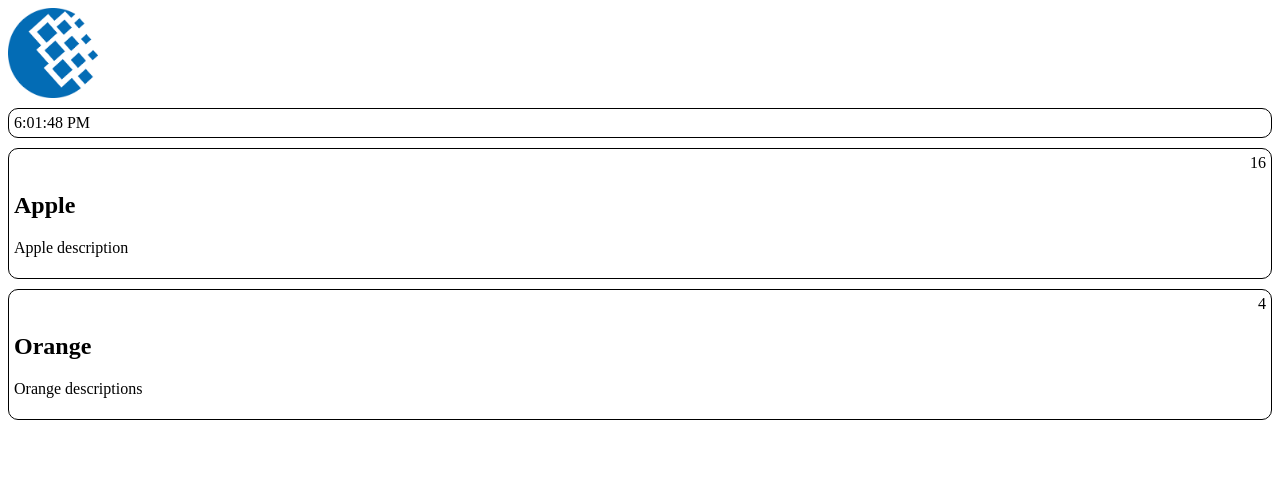
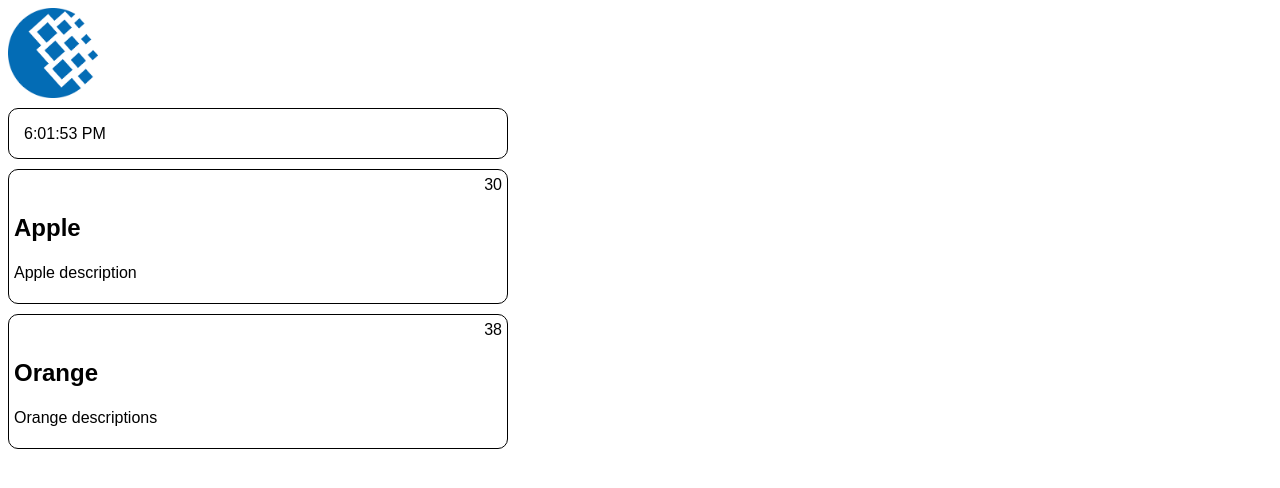
Before and after one commit to yurakhomitsky/what-is-react, a website: page index.html in a window 1280 px wide. Drawn offline with Linux system fonts and the light colour scheme.

Commit message:
Added dynamic & Immutable flow

```diff
--- a/script.js
+++ b/script.js
@@ -1,6 +1,11 @@
-const state = {
-  time: new Date(),
-  lots: [
+// Helpers
+const api = {
+  get(url) {
+    switch (url) {
+      case '/lots':
+        return new Promise((resolve, reject) => {
+          setTimeout(() => {
+            resolve([
               {
                 id: 1,
                 name: 'Apple',
@@ -13,29 +18,130 @@ const state = {
                 description: 'Orange descriptions',
                 price: 4
               }
-  ]
+            ]);
+          }, 2000);
+        });
+      default:
+        throw new Error('Unknown address');
+    }
+  }
 };
 
-const app = document.createElement('div');
-app.className = 'app';
+const stream = {
+  subscribe(channel, listener) {
+    const id = channel.split('-')[1];
+    const normalizedId = id ? Number(id) : null;
 
+    if (normalizedId) {
+      setInterval(() => {
+        listener({
+          id: normalizedId,
+          price: Math.round(Math.random() * 10 + 30)
+        });
+      }, 400);
+    }
+  }
+};
+
+function onPrice(data) {
+  const lots = state.lots.map((lot) => {
+    if (lot.id === data.id) {
+      return {
+        ...lot,
+        price: data.price
+      };
+    }
+    return lot;
+  });
+
+  state = {
+    ...state,
+    lots
+  };
+
+  renderView(state);
+}
+
+// State
+let state = {
+  time: new Date(),
+  lots: null
+};
+
+// Components
+/**
+ * Returns header component and append logo component
+ * @return { HTMLElement } header component
+ */
+function Header() {
   const header = document.createElement('header');
   header.className = 'header';
+  header.append(Logo());
 
+  return header;
+}
+
+/**
+ * Returns logo component
+ * @return { HTMLImageElement } clock component
+ */
+function Logo() {
   const logo = document.createElement('img');
   logo.className = 'logo';
   logo.src = 'logo.png';
+  return logo;
+}
 
-header.append(logo);
-
+/**
+ * Returns clock component
+ * @param { object } { time }
+ * @return { HTMLDivElement } clock component
+ */
+function Clock({ time }) {
   const clock = document.createElement('div');
   clock.className = 'clock';
-clock.innerText = state.time.toLocaleTimeString();
+  clock.innerText = time.toLocaleTimeString();
+  return clock;
+}
 
-const lots = document.createElement('div');
-lots.className = 'lots';
+/**
+ * Returns loading component
+ * @return { HTMLDivElement } loading component
+ */
+function Loading() {
+  const node = document.createElement('div');
+  node.className = 'loading';
+  node.innerText = 'Loading...';
+  return node;
+}
 
-state.lots.forEach((lot) => {
+/**
+ * Returns list of lot components
+ * Shows loading component if there are no lots
+ * @param { array } { lots }
+ * @return { HTMLDivElement } list of lots components
+ */
+function Lots({ lots }) {
+  const list = document.createElement('div');
+
+  if (!lots || (Array.isArray(lots) && !lots.length)) {
+    return Loading();
+  }
+
+  list.className = 'lots';
+
+  lots.forEach((lot) => {
+    list.append(Lot({ lot }));
+  });
+  return list;
+}
+
+/**
+ * Returns single lot component
+ * @param { object } { lot }
+ * @return { HTMLElement } lot component
+ */
+function Lot({ lot }) {
   const article = document.createElement('article');
   article.className = 'lot';
 
@@ -52,12 +158,63 @@ state.lots.forEach((lot) => {
   description.innerText = lot.description;
   article.append(description);
 
-  lots.append(article);
+  return article;
+}
+
+/**
+ * Creates container and append components that needs to be rendered
+ * @param {object} { state of app}
+ * @return {HTMLDivElement } App with components
+ */
+function App({ state }) {
+  const app = document.createElement('div');
+  app.className = 'app';
+  app.append(Header());
+  app.append(Clock({ time: state.time }));
+  app.append(Lots({ lots: state.lots }));
+  return app;
+}
+
+// Application methods
+function renderView(state) {
+  render(App({ state }), document.getElementById('root'));
+}
+
+function render(newDom, root) {
+  root.innerHTML = '';
+  root.append(newDom);
+}
+
+// Init app
+renderView(state);
+
+// Change Clock time
+setInterval(() => {
+  state = {
+    ...state,
+    time: new Date()
+  };
+
+  renderView(state);
+  // Alternative way to replace Clock component instead re-render whole app
+
+  // const time = new Date();
+  // const clock = domRoot.querySelector('.clock');
+  // const newClock = Clock({ time });
+  // clock.replaceWith(newClock);
+}, 1000);
+
+// Fetch lots
+api.get('/lots').then((lots) => {
+  state = {
+    ...state,
+    lots
+  };
+
+  renderView(state);
+
+  // Simulate web-socket
+  lots.forEach((lot) => {
+    stream.subscribe(`price-${lot.id}`, onPrice);
   });
-
-const domRoot = document.getElementById('root');
-app.append(header);
-app.append(clock);
-app.append(lots);
-
-domRoot.append(app);
+});
--- a/style.css
+++ b/style.css
@@ -1,3 +1,13 @@
+body {
+  font-family: Arial, Helvetica, sans-serif;
+  margin: 8px;
+  line-height: 1.2;
+}
+
+.app {
+  max-width: 500px;
+}
+
 .header {
   margin-bottom: 10px;
 }
@@ -11,7 +21,7 @@
   border: 1px solid black;
   border-radius: 10px;
   font-size: 16px;
-  padding: 5px;
+  padding: 15px;
   margin-bottom: 10px;
 }
 .lot {
@@ -23,3 +33,10 @@
 .price {
   text-align: end;
 }
+
+.loading {
+  background-color: rgb(184, 182, 182);
+  padding: 15px;
+  text-align: center;
+  border-radius: 10px;
+}
```
Also changed, not shown: package.json (added, +16 -0 lines), .eslintrc.json (added), 1 other file. Lines whose indentation alone changed are shown as unchanged.
